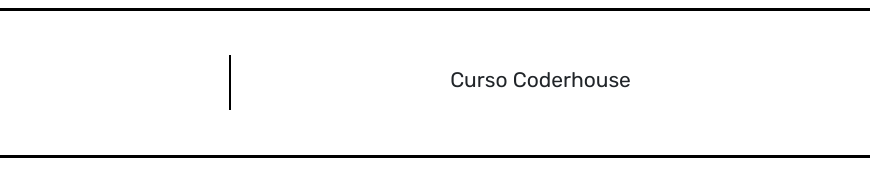
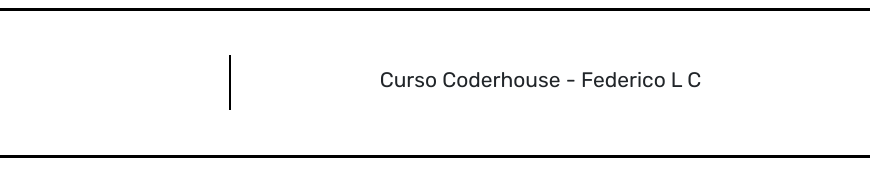
Before and after one commit to fedecarrera08/crypto, a website: page pages/contacto.html in a window 1280 px wide. Shown: the part 616-800 px from the top of the page, 410-1280 px from the left. Drawn offline with Linux system fonts and the light colour scheme.

Commit message:
Update contacto.html

```diff
--- a/pages/contacto.html
+++ b/pages/contacto.html
@@ -98,7 +98,7 @@
             </ul>
             <div class="creador">
                 <h4 class="creador__h4">
-                    Curso Coderhouse
+                    Curso Coderhouse - Federico L C
                 </h4>
             </div>
         </footer>
```
